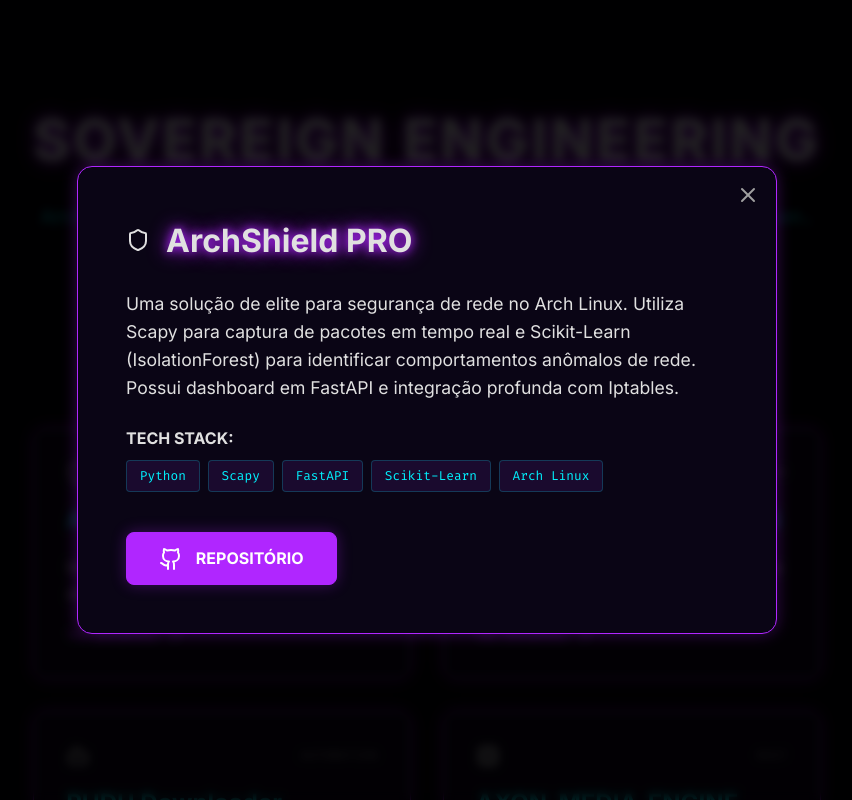
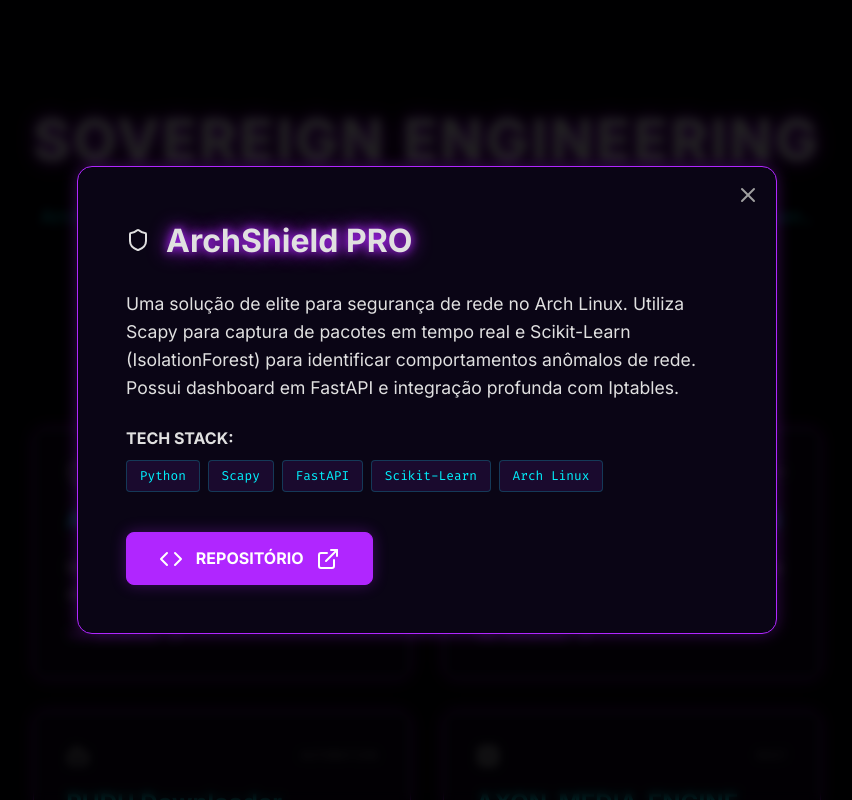
Before and after one commit to ViniciusPHDU20/portfolio-soberano, a React (Vite) app: page / in a window 1280 px wide. Both pictures are taken after a click on the element 435 px from the left and 553 px from the top of the page. Shown: the top 800 px of the page, without its empty margins (213-1065 px from the left). Built offline with nearby package versions, Linux system fonts and the light colour scheme.

Commit message:
Fix: Resolve TypeScript errors and missing Lucide icons

```diff
--- a/src/App.tsx
+++ b/src/App.tsx
@@ -1,6 +1,6 @@
 import React, { useState } from 'react';
-import { Terminal, Shield, Cloud, Download, Cpu, Bot, Github, ExternalLink, ChevronRight, X } from 'lucide-react';
-import { projects, Project } from './data/projects';
+import { Terminal, Shield, Cloud, Cpu, Bot, Code, ExternalLink, ChevronRight, X } from 'lucide-react';
+import { projects, type Project } from './data/projects';
 
 const App: React.FC = () => {
   const [selectedProject, setSelectedProject] = useState<Project | null>(null);
@@ -73,7 +73,7 @@ const App: React.FC = () => {
 
             <div className="modal-actions">
               <a href={selectedProject.githubUrl} target="_blank" rel="noopener noreferrer" className="btn-primary neon-border">
-                <Github className="w-5 h-5" /> REPOSITÓRIO
+                <Code className="w-5 h-5" /> REPOSITÓRIO <ExternalLink className="w-4 h-4" />
               </a>
             </div>
           </div>
@@ -249,6 +249,8 @@ const App: React.FC = () => {
 
         .modal-actions {
           margin-top: 1rem;
+          display: flex;
+          gap: 1rem;
         }
 
         .btn-primary {
```
